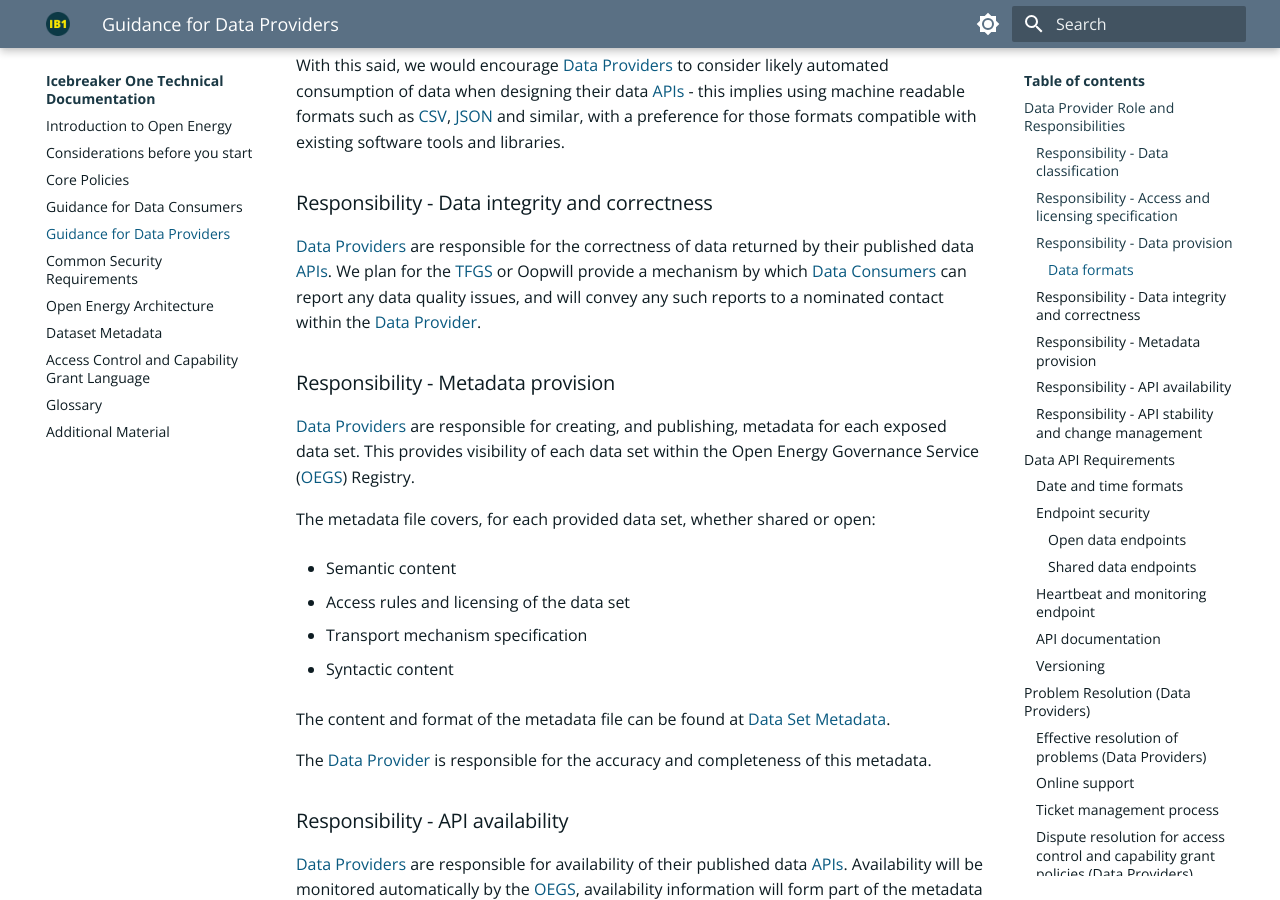
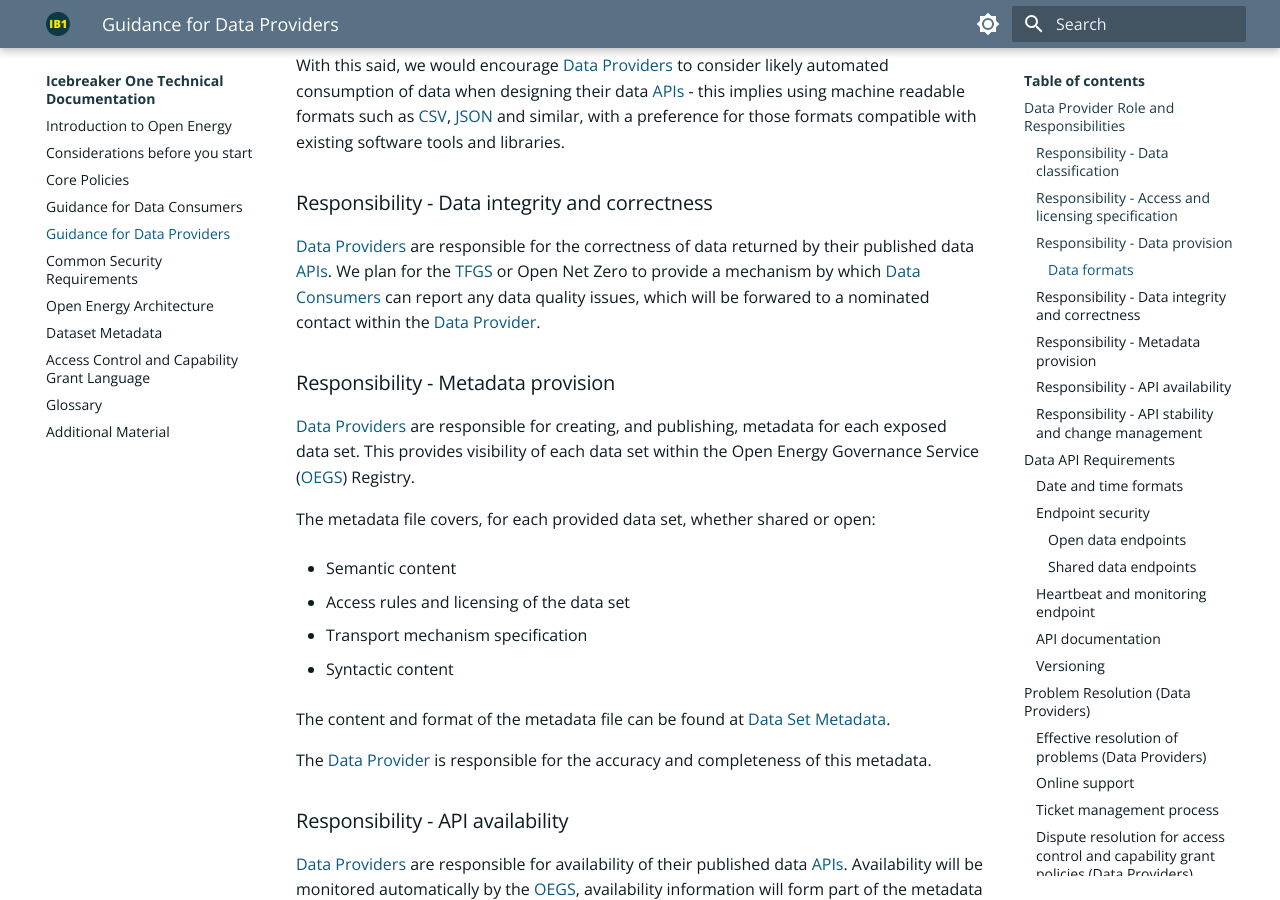
Before and after one commit to icebreakerone/ib1-technical-docs, an MkDocs documentation site: the page built from docs/ops_guidelines/data_provider_ops_guidelines.md, in a window 1280 px wide and 900 px high, scrolled down 1824 px. Built offline with MkDocs 1.6.1 and Material for MkDocs 9.7.7, drawn with Linux system fonts in a browser that asks for light colours; the version menu is left out.

Commit message:
docs/ops_guidelines/data_provider_ops_guidelines.md updated from https://stackedit.net/

```diff
--- a/docs/ops_guidelines/data_provider_ops_guidelines.md
+++ b/docs/ops_guidelines/data_provider_ops_guidelines.md
@@ -57,8 +57,7 @@ With this said, we would encourage [Data Providers](../glossary.md#term-Data-Pro
 
 ### Responsibility - Data integrity and correctness
 
-[Data Providers](../glossary.md#term-Data-Provider) are responsible for the correctness of data returned by their published data [APIs](../glossary.md#term-Application-programming-interface). We plan for the [TFGS](../glossary.md#term-Trust-Framework-Governance-Service) or Oopwill provide a
-mechanism by which [Data Consumers](../glossary.md#term-Data-Consumer) can report any data quality issues, and will convey any such reports to a nominated contact within the [Data Provider](../glossary.md#term-Data-Provider).
+[Data Providers](../glossary.md#term-Data-Provider) are responsible for the correctness of data returned by their published data [APIs](../glossary.md#term-Application-programming-interface). We plan for the [TFGS](../glossary.md#term-Trust-Framework-Governance-Service) or Open Net Zero to provide a mechanism by which [Data Consumers](../glossary.md#term-Data-Consumer) can report any data quality issues, which will be forwared to a nominated contact within the [Data Provider](../glossary.md#term-Data-Provider).
 
 ### Responsibility - Metadata provision
 
```
Also changed, not shown: other parts of docs/ops_guidelines/data_provider_ops_guidelines.md (+1 -1 lines).
